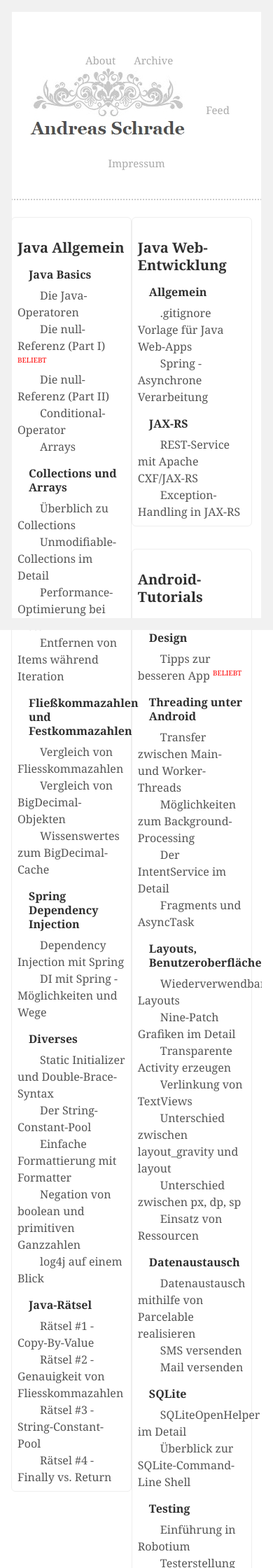
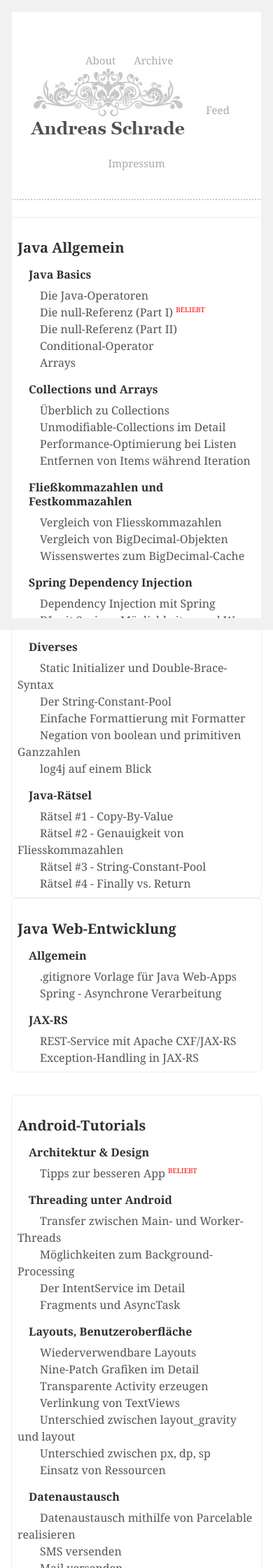
Before and after one commit to andreasschrade/andreasschrade.github.com, a Jekyll site: the page built from index.html, in a window 390 px wide. Shown: the top 2240 px of the page at 70% size. Built offline with Jekyll 4.4.1, drawn with Linux system fonts in a browser that asks for light colours; Markdown is read by kramdown in place of the engine named in the settings; the list of posts is cut into pages by our own code.

Commit message:
added css

```diff
--- a/public/css/poole.css
+++ b/public/css/poole.css
@@ -537,6 +537,10 @@
 
 @media (max-width:800px){
   .right {
-    float:left !important;
+    float:none !important;
+    clear: both;
+  }
+  .main-b {
+    width: 100% !important;
   }
 }
```
